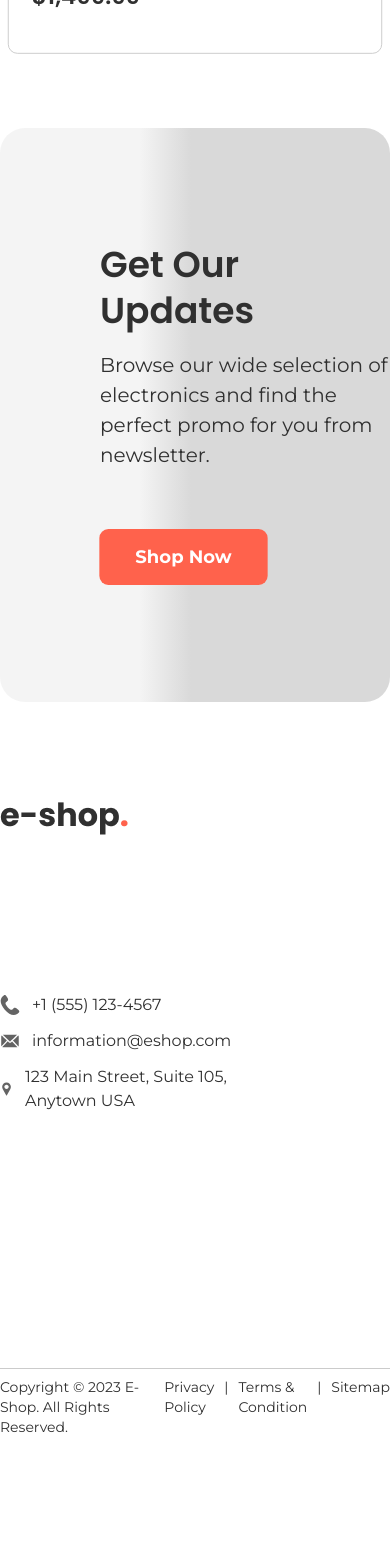
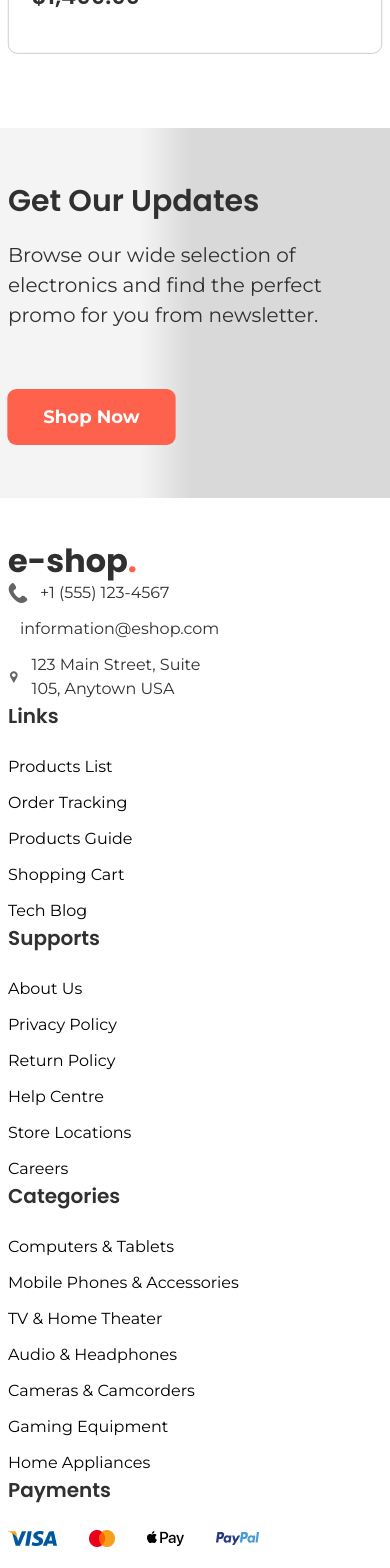
Before and after one commit to Md-Shihab247/eshop, a React (Vite) app: page /product-detail in a window 390 px wide. Shown: the part 6460-8028 px from the top of the page. Before the commit the page ends 7985 px from the top, so only its background shows below. Built offline with nearby package versions, Linux system fonts and the light colour scheme.

Commit message:
responsive  brands section

```diff
--- a/src/components/SpringSale.jsx
+++ b/src/components/SpringSale.jsx
@@ -108,7 +108,9 @@ const SpringSale = () => {
               </div>
                </div>
               <div className=" flex justify-center sm:block">
-                <Button content={"Shop Now"}/>
+                <span className=" relative left-[10px] sm:left-0">
+                  <Button content={"Shop Now"}/>
+                </span>
               </div>
               <div className=" hidden sm:block mt-[90px]">
                 <img  src="images/springDots.png" alt="spring dots" />
--- a/src/components/layouts/ProductLayout.jsx
+++ b/src/components/layouts/ProductLayout.jsx
@@ -42,7 +42,7 @@ const ProductLayout = ({springDisAmount ,springHover ,springDiscount,limited,pad
                 <span className=' ml-2 font-montserrat text-base font-normal leading-6'>( 100 )</span>
             </div>
             <div  className=' flex items-center  mt-6'>
-            <div className='text-[#303030] font-poppins text-2xl font-semibold leading-7.5 duration-300 group-hover:text-[#FF624C]'> {price} </div>
+            <div className='text-[#303030] font-poppins text-2xl font-semibold leading-7.5'> {price} </div>
             <span className=' opacity-50 ml-2 mt-1 text-[#303030] text-base font-montserrat font-normal leading-6 line-through'> {oldPrice} </span>
             </div>
             {stack &&
--- a/src/components/layouts/footer/FooterBottom.jsx
+++ b/src/components/layouts/footer/FooterBottom.jsx
@@ -9,11 +9,11 @@ import FooterLocationIcon from '../../icons/FooterLocationIcon'
 
 const FooterBottom = () => {
   return (
-    <div className=' mt-[100px]'>
+    <div className=' mt-12.5 sm:mt-[100px] px-2 sm:px-0'>
       <Container>
-          <div className=' flex items-start pb-[80px] border-b border-[#CBCBCB]'>
+          <div className=' sm:flex sm:items-start pb-[80px] border-b border-[#CBCBCB]'>
               <div className=' font-montserrat text-base font-normal leading-6 text-[#303030] mr-[167px]'>
-                <Link to="/"><img src="./images/logo.png" alt="logo" className='mb-[158px]'/></Link>
+                <Link to="/"><img src="./images/logo.png" alt="logo" className=' sm:mb-[158px]'/></Link>
                 <ul className=' flex flex-col gap-y-3'>
                   <li>
                     <span className=" cursor-pointer flex items-center gap-x-3">
@@ -38,7 +38,7 @@ const FooterBottom = () => {
                 </ul>
               </div>
 
-              <div className=' mr-[96px]'>
+              <div className=' sm:mr-[96px]'>
                 <h4 className=' font-poppins font-semibold text-xl leading-7.5 text-[#303030] mb-6'>Links</h4>
                 <ul className=' font-montserrat text-base font-normal leading-6 flex flex-col gap-y-3'>
                   <li> <Link to='/' className=' transition-all hover:text-[#FF624C]'> Products List </Link> </li>
@@ -49,7 +49,7 @@ const FooterBottom = () => {
                 </ul>
               </div>
 
-              <div className=' mr-[96px]'>
+              <div className=' sm:mr-[96px]'>
                 <h4 className=' font-poppins font-semibold text-xl leading-7.5 text-[#303030] mb-6'>Supports</h4>
                 <ul className=' font-montserrat text-base font-normal leading-6 flex flex-col gap-y-3'>
                   <li> <Link to='/' className=' transition-all hover:text-[#FF624C]'>About Us</Link> </li>
@@ -61,7 +61,7 @@ const FooterBottom = () => {
                 </ul>
               </div>
 
-              <div className=' mr-[80px]'>
+              <div className=' sm:mr-[80px]'>
                 <h4 className=' font-poppins font-semibold text-xl leading-7.5 text-[#303030] mb-6'>Categories</h4>
                 <ul className=' font-montserrat text-base font-normal leading-6 flex flex-col gap-y-3'>
                   <li> <Link to='/' className=' transition-all hover:text-[#FF624C]'> Computers & Tablets </Link> </li>
@@ -86,7 +86,7 @@ const FooterBottom = () => {
               </div>
 
           </div>
-          <div className=' flex justify-between mt-2 text-sm font-normal font-montserrat text-[#303030] leading-5 mb-[88px]'>
+          <div className=' sm:flex sm:justify-between mt-2 text-sm font-normal font-montserrat text-[#303030] leading-5 mb-[88px]'>
             <Link to='#'>Copyright © 2023 E-Shop. All Rights Reserved.</Link>
             <div className=' flex gap-x-2.5'>
               <Link to="#">Privacy Policy</Link>
--- a/src/components/layouts/footer/FooterTop.jsx
+++ b/src/components/layouts/footer/FooterTop.jsx
@@ -16,7 +16,7 @@ const FooterTop = () => {
                     </div>
                 </div>
         :
-        <div className={` ${location.pathname == '/product-list' ? 'bg-[linear-gradient(270deg,_rgba(244,244,244,1)_37%,_rgba(217,217,217,1)_52%)]': 'bg-[linear-gradient(90deg,_rgba(244,244,244,1)_36%,_rgba(217,217,217,1)_49%)]'} overflow-hidden w-full rounded-[25px] py-[114px] pl-[100px]`}>
+        <div className={` ${location.pathname == '/product-list' ? 'bg-[linear-gradient(270deg,_rgba(244,244,244,1)_37%,_rgba(217,217,217,1)_52%)]': 'bg-[linear-gradient(90deg,_rgba(244,244,244,1)_36%,_rgba(217,217,217,1)_49%)]'} overflow-hidden w-full sm:rounded-[25px] py-12.5 sm:py-[114px] sm:pl-[100px] px-2 sm:px-0`}>
             {location.pathname == '/product-list'
              ?
             <div className=" relative left-[835px]">
@@ -29,13 +29,13 @@ const FooterTop = () => {
 
             :
           <div>
-            <h3 className=" text-[#303030] font-poppins text-4xl leading-[46px] font-semibold max-w-[360px]"> { location.pathname == '/contact' ? 'Get Up-to-Date Gadget Technology' : 'Get Our Updates'} </h3>
+            <h3 className=" text-[#303030] font-poppins text-3xl sm:text-4xl leading-[46px] font-semibold max-w-[360px]"> { location.pathname == '/contact' ? 'Get Up-to-Date Gadget Technology' : 'Get Our Updates'} </h3>
             <p className=" mt-4 mb-8 font-montserrat text-[#303030] text-[20px] font-normal leading-[30px] max-w-[490px]">Browse our wide selection of electronics and find the perfect promo for you from newsletter.</p>
             {location.pathname  == "/product-detail" || location.pathname == "/contact"
               ?
               null
               :
-            <input type="email"  placeholder="Enter your email address ..." className=" w-[494px] h-[72px] text-base text-[#303030] pl-6 pr-12 py-[18px] bg-white border border-[#929292] opacity-75 rounded-[10px] mb-4"/>
+            <input type="email"  placeholder="Enter your email address ..." className="w-[90vw] sm:w-[494px] h-[72px] text-base text-[#303030] pl-6 pr-12 py-[18px] bg-white border border-[#929292] opacity-75 rounded-[10px] mb-4"/>
 
             }
             <br />
--- a/src/components/layouts/header/BottomLayer.jsx
+++ b/src/components/layouts/header/BottomLayer.jsx
@@ -50,7 +50,7 @@ const BottomLayer = () => {
               <FaBars className=" h-5 w-5" />
               <button className="cursor-pointer" onClick={()=> setIsDropDownOpen1(!isDropDownOpen1)}> {t("All_Categories")} </button>
               {isDropDownOpen1 && (
-                <ul className="bg-[#fff] rounded-[5px] overflow-hidden font-montserrat font-semibold absolute box-border top-8  shadow-xl text-sm text-[#303030] w-[180px]">
+                <ul className="bg-[#fff] border border-[#CBCBCB] rounded-[5px] overflow-hidden font-montserrat font-semibold absolute box-border top-8  shadow-xl text-sm text-[#303030] w-[180px]">
                   <li className=" cursor-pointer border-b border-[#CBCBCB] px-5 py-3 hover:bg-[#DFE3E7]">
                     Electronics
                   </li>
@@ -75,7 +75,7 @@ const BottomLayer = () => {
                 <MdKeyboardArrowDown className={`${isDropDownOpen2 ? `rotate-180` : `rotate-0`} transition-all ml-2 h-6 w-6`} />
               </button>
               {isDropDownOpen2 && (
-                <ul className="bg-[#fff] rounded-[5px] overflow-hidden  font-montserrat font-semibold absolute box-border top-8 left-[-45px] shadow-xl text-sm text-[#303030] w-[180px]">
+                <ul className="bg-[#fff] border border-[#CBCBCB] rounded-[5px] overflow-hidden  font-montserrat font-semibold absolute box-border top-8 left-[-45px] shadow-xl text-sm text-[#303030] w-[180px]">
                   <li className=" cursor-pointer border-b border-[#CBCBCB] px-5 py-3 hover:bg-[#DFE3E7]">
                     Gaming Consoles
                   </li>
--- a/src/index.css
+++ b/src/index.css
@@ -7,6 +7,7 @@
 
 body{
   scroll-behavior: smooth;
+  /* overflow: hidden; */
 }
 
 .slick-slide {
```
Also changed, not shown: src/components/Brands.jsx (+30 -9 lines).
